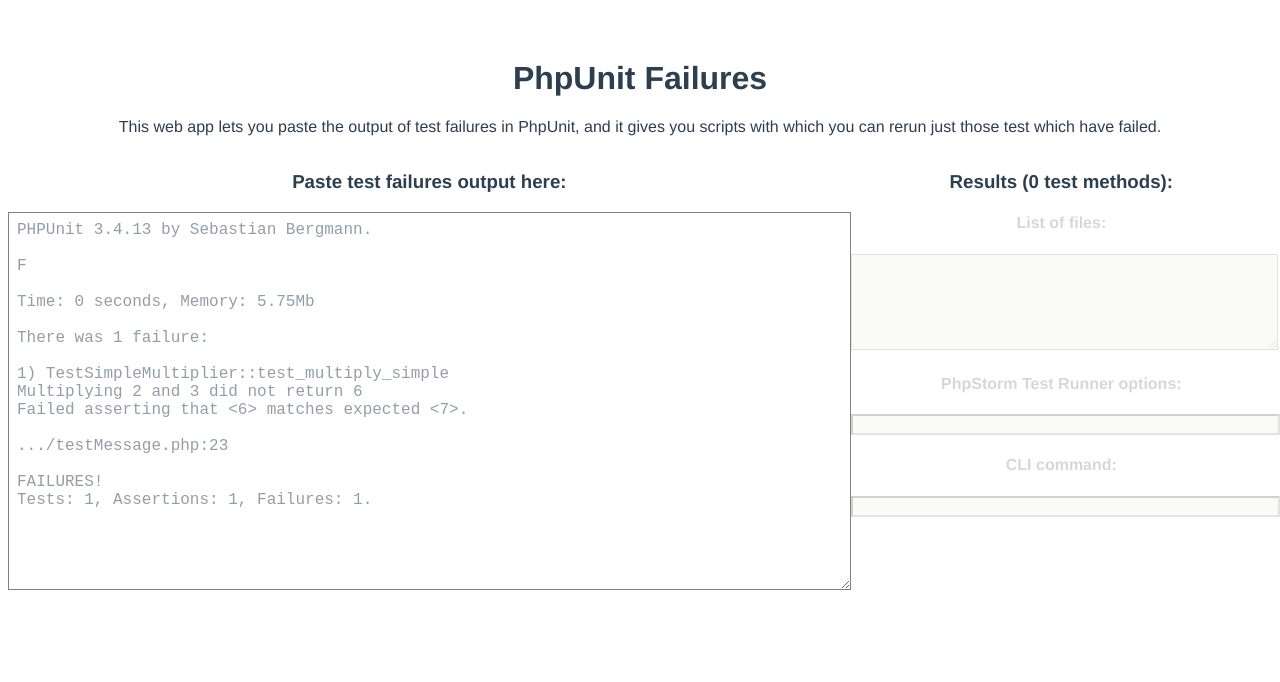
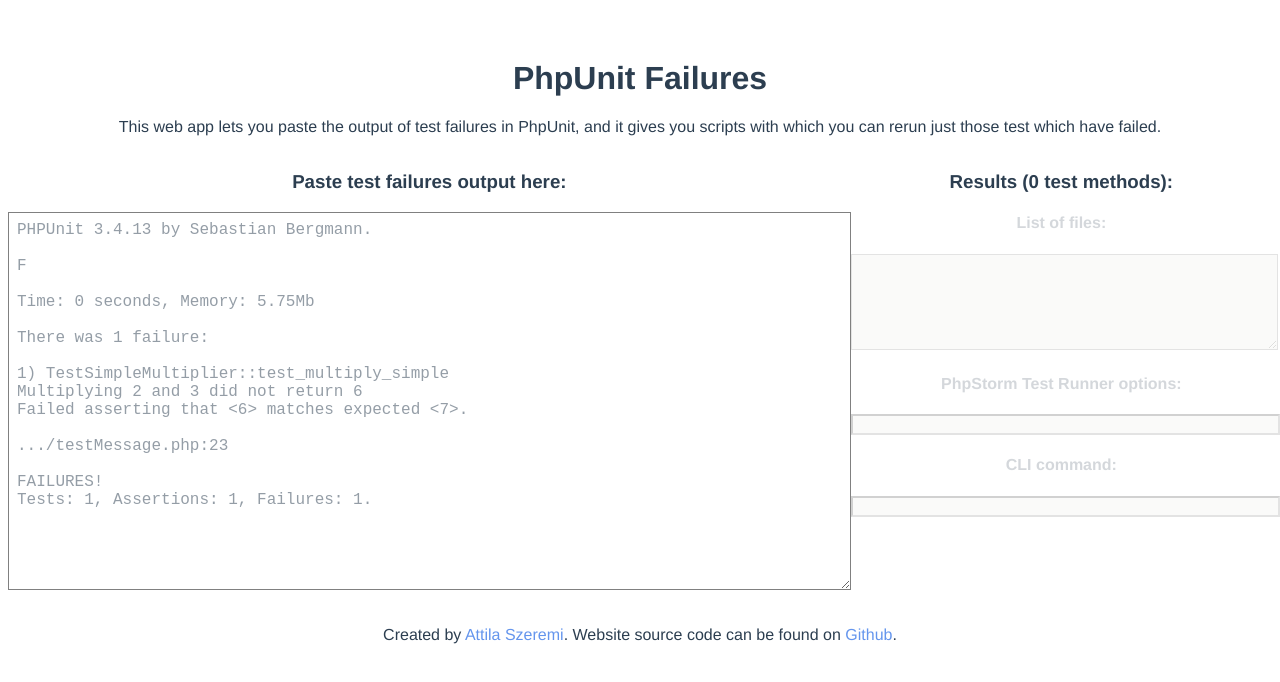
Before and after one commit to amcsi/phpunit-failures, a Vue app: page /#/ in a window 1280 px wide. Shown: the top 682 px of the page. Built offline with nearby package versions, Linux system fonts and the light colour scheme.

Commit message:
Add credits footer

```diff
--- a/src/components/Page.vue
+++ b/src/components/Page.vue
@@ -47,6 +47,11 @@
         </div>
       </div>
     </div>
+
+    <footer>
+      Created by <a href="https://www.szeremi.org/" rel="nofollow">Attila Szeremi</a>.
+      Website source code can be found on <a href="https://github.com/amcsi/phpunit-failures" rel="nofollow">Github</a>.
+    </footer>
   </div>
 </template>
 <script>
@@ -94,6 +99,13 @@
   };
 </script>
 <style>
+  a {
+    text-decoration: none;
+    color: cornflowerblue;
+  }
+  a:hover {
+    text-decoration: underline;
+  }
   .look-disabled {
     color: rgb(84, 84, 84);
     background-color: rgb(235, 235, 228);
@@ -162,4 +174,7 @@
   .without-test-output {
     opacity: .2;
   }
+  footer {
+    margin-top: 2em;
+  }
 </style>
```
